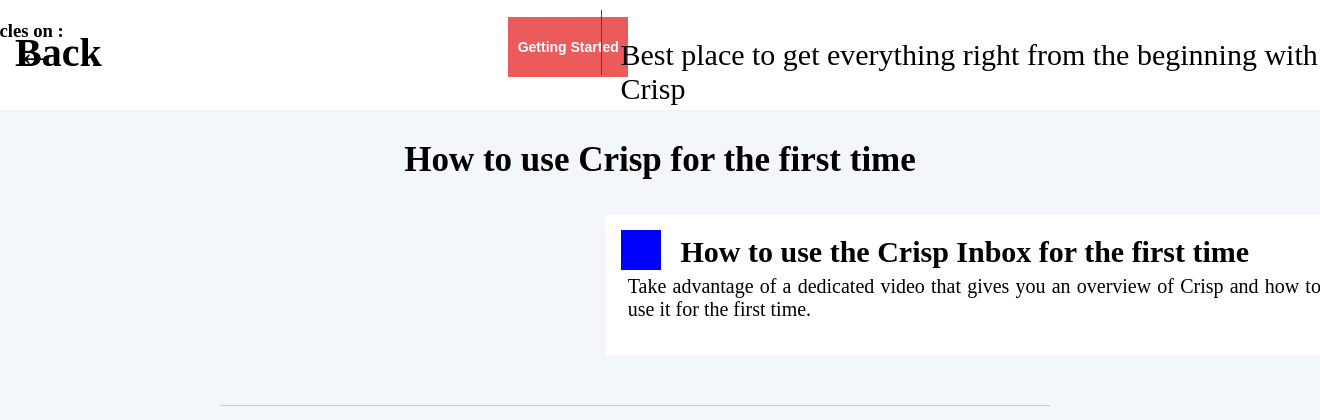
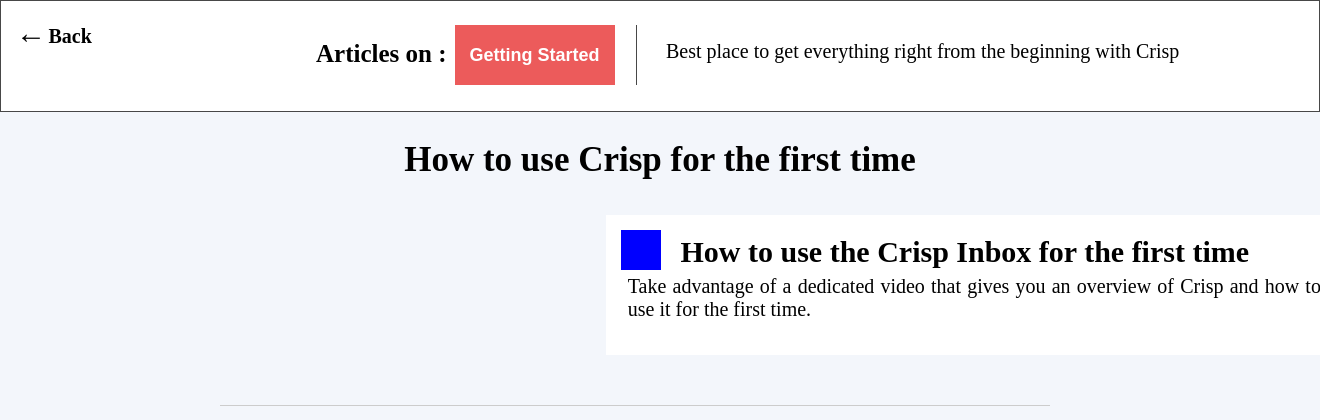
Before and after one commit to gmeline/python-KnowledgeProjet, a Django app: page /categorie/1/enfants/ in a window 1320 px wide. Shown: the top 420 px of the page. Run offline with Django 4.2, Linux system fonts and the light colour scheme; data comes from the database, SQL or seed files in the repository; some libraries are stand-ins or nearby versions.

Commit message:
Add files via upload
Mise en place de CSS pour les catégories et les sous-catégorie

```diff
--- a/KnowledgeProjet3/knowledge/static/styles.css
+++ b/KnowledgeProjet3/knowledge/static/styles.css
@@ -67,63 +67,61 @@
 .category-card p {
   margin: 0;
 }
+
 /* Pour les bases Sous-Catégorie */
 .back-link {
-  display: inline-block;
   text-decoration: none;
   color: black;
   font-size: 40px;
 }
 .arrow {
-  position: absolute;
-  display: inline-block;
-  text-align: center;
-  margin-right: 10px;
+  margin: 0px -5px -20px auto;
 }
 .text {
-  position: absolute;
-  display: inline-block;
   font-weight: bold;
+  font-size: 30px !important;
+}
+.container {
+  display: flex;
 }
 .categorie-parents {
-  position: absolute;
-  top:1px;
-  transform:translateX(-50%);
+  font-size: 25px; /* Changer la taille de la police */
+  margin-left: 200px; /* Déplacer vers la droite */
+  margin-top: -10px; /* Déplacer vers le haut */
 }
 .carre-titre {
-  position: absolute;
- top:17px;
- left:38.5%;
+  margin-left: 8px;
+  margin-top:-25px;
   width: 120px;
- height: 60px;
- background-color: #ec5b5b;
- border: 1px solid #ec5b5b;
+  height: 50px;
   font-size: 10px;
+  background-color: #ec5b5b;
+  border: 1px solid #ec5b5b;
 }
 .title{
-  font-size: 14px;
+  font-size: 15px;
   color: white;
   font-weight: bold;
 }
 .head-ligne {
-  position: absolute;
-  left:45.5%;
-  top: 10px;
-  border-left: 0.5px solid rgb(71, 71, 71); /* Utilisation de border-left pour le trait vertical */
-  height: 65px; /* Hauteur du trait vertical */
+  margin-top: -81px;
+  margin-left:1230px;
+  height:60px;
+  border-left: 0.5px solid rgb(71, 71, 71);
 }
 .description{
-  position: absolute;
-  top:1%;
-  left:47%;
-  font-size:30px;
+  margin-left:880px;
+  margin-top:-45px;
+  font-size:28px;
 }
 .header-rectangle{
   padding: 15px; /* Ajoute de l'espace à l'intérieur de chaque article */
   background-color: #fff; /* Ajoute un fond blanc à chaque article */
   height: 80px;
   width: auto;
+  border: 0.5px solid rgb(71, 71, 71);
 }
+
 .container-category {
   position: absolute;
   left:50%;
@@ -251,9 +306,35 @@
   .description-category {
     font-size: 13px;
   }
+  /*Page sous-catégorie*/
+  .back-link {
+    font-size: 30px;
+  }
+  .text {
+    font-size: 20px !important;
+  }
+  .categorie-parents {
+    margin-left: 300px; /* Déplacer vers la droite */
+  }
+  .title{
+    font-size: 18px;
+  }
+  .carre-titre {
+    width: 160px;
+    height: 60px;
+  }
+  .head-ligne {
+    margin-top: -60px;
+    margin-left:620px;
+  }
+  .description{
+    margin-left:650px;
+    font-size:20px;
+  }
 }
 /* pour les écrans entre 992 et 1199px */
 @media screen and (max-width: 1199px) and (min-width: 992px) {
+  /*Page Catégorie*/
   .titre-carre {
     width: 130px;/*Longueur dy rectangle*/
     height:25px;/*Largeur du rectangle*/
--- a/KnowledgeProjet3/knowledge/templates/knowledge/child_category.html
+++ b/KnowledgeProjet3/knowledge/templates/knowledge/child_category.html
@@ -5,18 +5,19 @@
 {% block content %}
 <!-- Affichage de la catégorie parente -->
 <div class="header-rectangle">
-    <div>
-        <h3 class="categorie-parents">Articles on :</h3>
+    <a href="{% url 'category' %}" class="back-link">
+            <span class="arrow">&larr;</span>
+            <span class="text">Back</span>
+    </a>
+    <div class="container">
+        <h1 class="categorie-parents">Articles on :</h1>
             <button class="carre-titre">
                 <p class="title">{{ parent_category.titre }}</p>
             </bouton>
     </div>
     <div class="head-ligne"></div>
     <p class="description">{{parent_category.description}}</p>
-    <a href="{% url 'category' %}" class="back-link">
-            <span class="arrow">&larr;</span>
-            <span class="text">Back</span>
-    </a>
+
 </div>
 <!-- Affichage des catégories enfants -->
 <div class="bienvenue-text-center">
```
Also changed, not shown: other parts of KnowledgeProjet3/knowledge/static/styles.css (+165 -0 lines).
